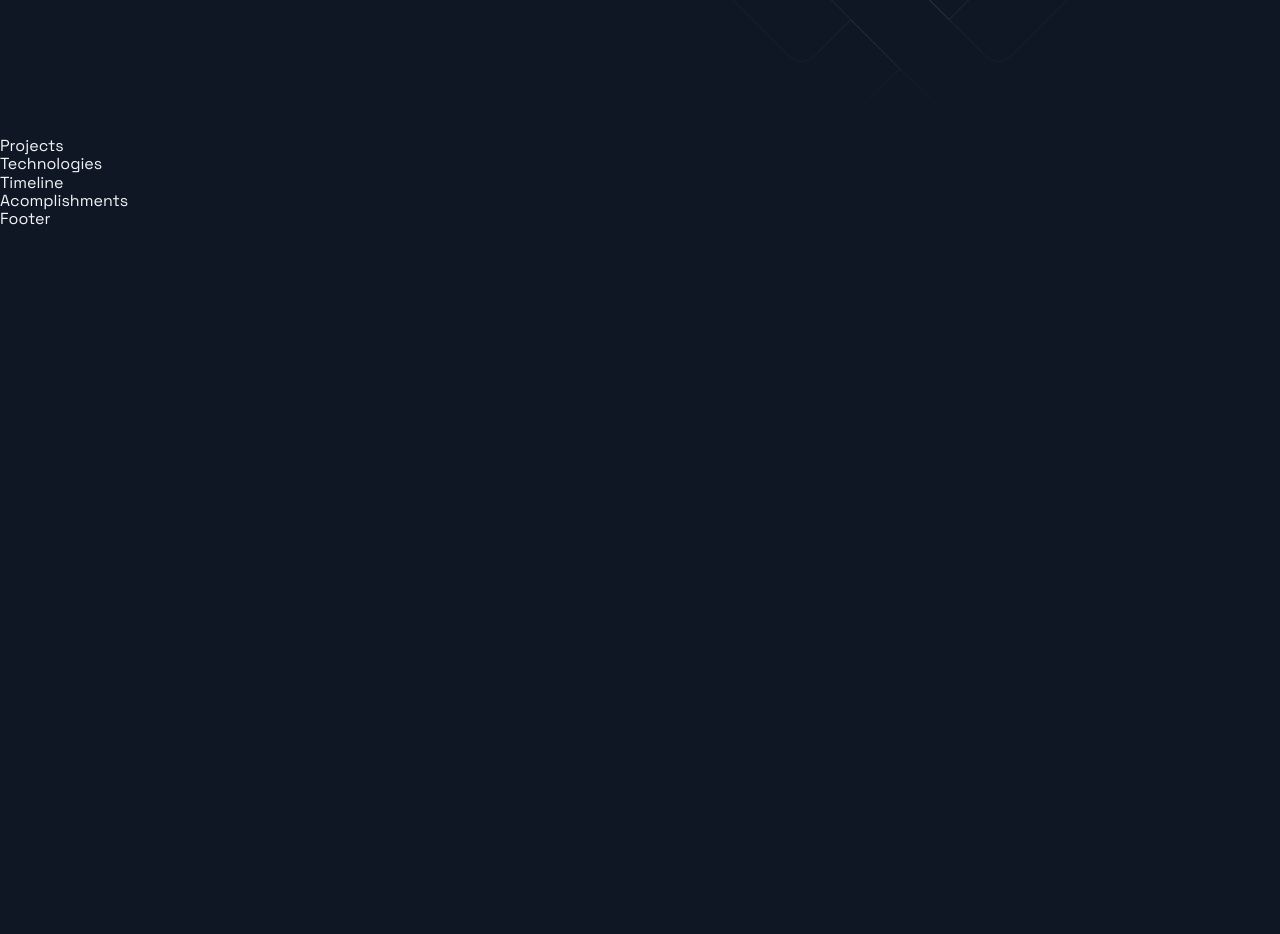
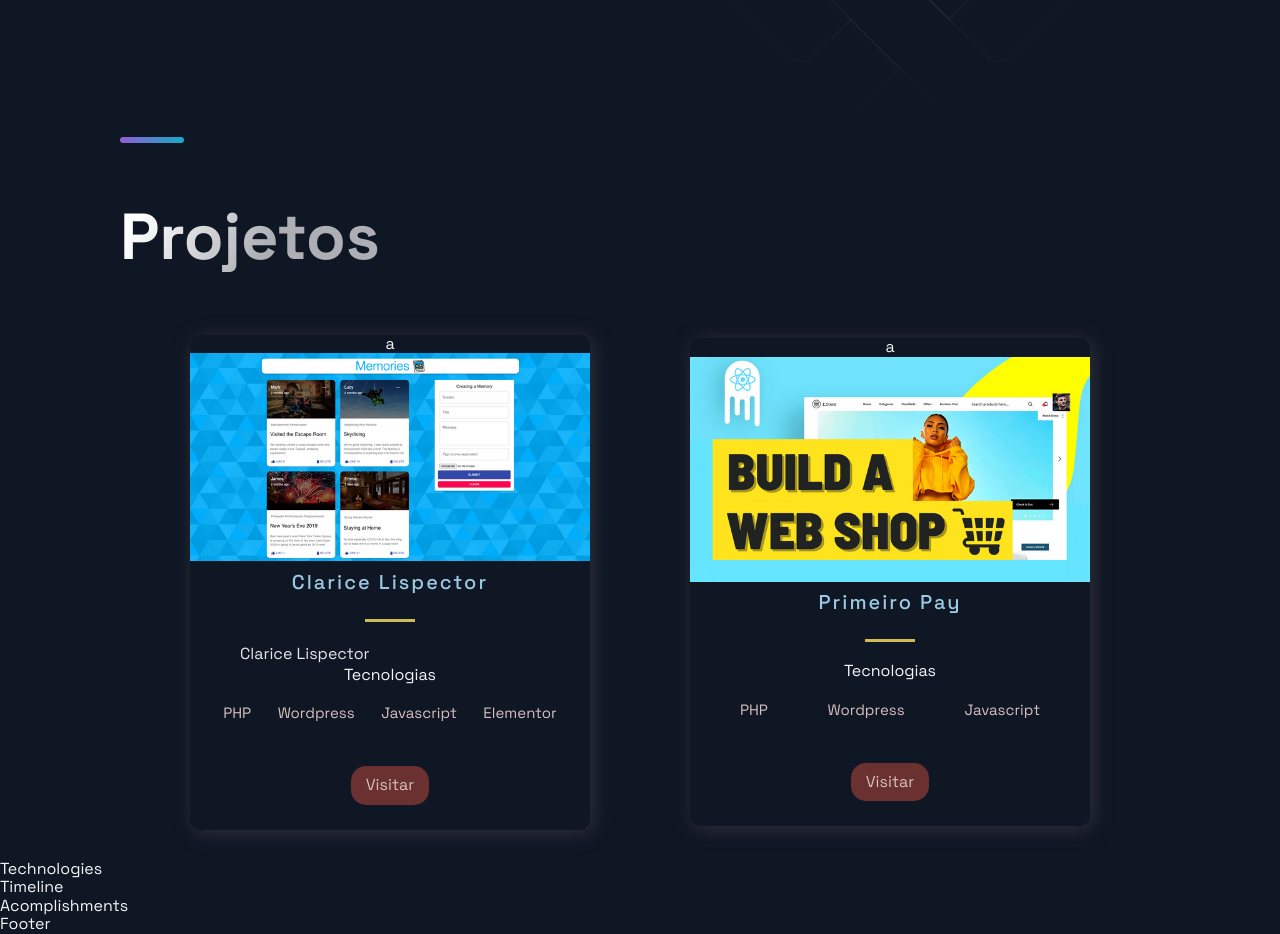
Before and after one commit to aalmeida00/portifolio, a Next.js app: page / in a window 1280 px wide. Shown: the part 500-1434 px from the top of the page. Before the commit the page ends 800 px from the top, so only its background shows below. Built offline with nearby package versions, Linux system fonts and the light colour scheme.

Commit message:
feat: projects section with constants file changes

```diff
--- a/package.json
+++ b/package.json
@@ -11,8 +11,8 @@
     "next": "10.2.3",
     "react": "17.0.2",
     "react-dom": "17.0.2",
+    "react-icons": "^4.2.0",
     "styled-components": "^5.3.0",
-    "styled-normalize": "^8.0.7",
-    "react-icons": "^4.2.0"
+    "styled-normalize": "^8.0.7"
   }
 }
--- a/src/components/Projects/Projects.js
+++ b/src/components/Projects/Projects.js
@@ -1,13 +1,57 @@
 import React from 'react';
 
-import { BlogCard, CardInfo, ExternalLinks, GridContainer, HeaderThree, Hr, Tag, TagList, TitleContent, UtilityList, Img } from './ProjectsStyles';
-import { Section, SectionDivider, SectionTitle } from '../../styles/GlobalComponents';
+import {
+  BlogCard,
+  CardInfo,
+  ExternalLinks,
+  GridContainer,
+  HeaderThree,
+  Hr,
+  Tag,
+  TagList,
+  TitleContent,
+  UtilityList,
+  Img,
+} from './ProjectsStyles';
+import {
+  Section,
+  SectionDivider,
+  SectionTitle,
+} from '../../styles/GlobalComponents';
 import { projects } from '../../constants/constants';
 
 const Projects = () => (
-  <div>
-    Projects
-  </div>
+  <Section nopadding id="projects">
+    <SectionDivider />
+    <SectionTitle main>Projetos</SectionTitle>
+    <GridContainer>
+      {projects.map(
+        ({ id, image, title, description, tags, source, visit }) => (
+          <BlogCard key={id}>
+            a <Img src={image} />
+            <TitleContent>
+              <HeaderThree>{title}</HeaderThree>
+              <Hr />
+            </TitleContent>
+            <CardInfo>{description}</CardInfo>
+            <div>
+              <TitleContent>Tecnologias</TitleContent>
+              <TagList>
+                {tags.map((tag, i) => (
+                  <Tag key={i}>{tag}</Tag>
+                ))}
+              </TagList>
+            </div>
+            <UtilityList>
+              <ExternalLinks target="_blank" href={visit}>
+                Visitar
+              </ExternalLinks>
+            </UtilityList>
+          </BlogCard>
+        )
+      )}
+    </GridContainer>
+  </Section>
 );
 
 export default Projects;
--- a/src/constants/constants.js
+++ b/src/constants/constants.js
@@ -1,46 +1,28 @@
 export const projects = [
   {
-    title: 'MERN Memories',
-    description: "Using React, Node.js, Express & MongoDB you'll learn how to build a Full Stack MERN Application - from start to finish. The App is called Memories and it is a simple social media app that allows users to post interesting events that happened in their lives.",
-      image: '/images/1.png',
-      tags: ['Mongo', 'Express', 'React', 'Node'],
-    source: 'https://google.com',
-    visit: 'https://google.com',
+    title: 'Clarice Lispector',
+    description: 'Clarice Lispector',
+    image: '/images/1.png',
+    tags: ['PHP', 'Wordpress', 'Javascript', 'Elementor'],
+    source: 'https://claricelispector.ims.com.br/',
+    visit: 'https://claricelispector.ims.com.br/',
     id: 0,
   },
   {
-    title: 'E-Commerce',
-    description:"While building it you're going to learn many advanced React & JavaScript topics, as well as how to use Stripe for card transactions. On top of that, at the end of the video, you will have this unique and complex webshop app that you will be able to add to your portfolio. And trust me, e-commerce applications are impressive.",
+    title: 'Primeiro Pay',
+    description: '',
     image: '/images/2.png',
-    tags: ['React', 'JavaScript'],
-    source: 'https://google.com',
-    visit: 'https://google.com',
+    tags: ['PHP', 'Wordpress', 'Javascript'],
+    source: 'https://primeiropay.com/',
+    visit: 'https://primeiropay.com/',
     id: 1,
-  },
-  {
-    title: 'WebRTC App',
-    description: "This is a code repository for the corresponding YouTube video. In this tutorial, we're going to build and deploy a React Video Chat Application using WebRTC.",
-      image: '/images/3.jpg',
-      tags: ['React', 'WebRTC'],
-    source: 'https://google.com',
-    visit: 'https://google.com',
-    id: 2,
-  },
-  {
-    title: 'Unichat',
-    description: "This is a code repository for the corresponding video tutorial. In this video, we will create a full Realtime Chat Application",
-    image: '/images/4.jpg',
-    tags: ['React', 'ChatEngine', 'Firebase'],
-    source: 'https://google.com',
-    visit: 'https://google.com',
-    id: 3,
   },
 ];
 
 export const TimeLineData = [
-  { year: 2017, text: 'Started my journey', },
-  { year: 2018, text: 'Worked as a freelance developer', },
-  { year: 2019, text: 'Founded JavaScript Mastery', },
-  { year: 2020, text: 'Shared my projects with the world', },
-  { year: 2021, text: 'Started my own platform', },
+  { year: 2017, text: 'Started my journey' },
+  { year: 2018, text: 'Worked as a freelance developer' },
+  { year: 2019, text: 'Founded JavaScript Mastery' },
+  { year: 2020, text: 'Shared my projects with the world' },
+  { year: 2021, text: 'Started my own platform' },
 ];
```
Also changed, not shown: 1 other file (tests, documents, lock files or other folders).
